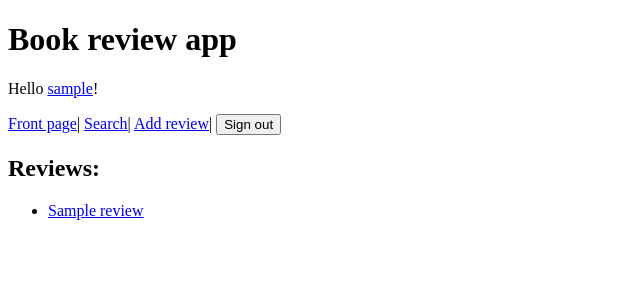
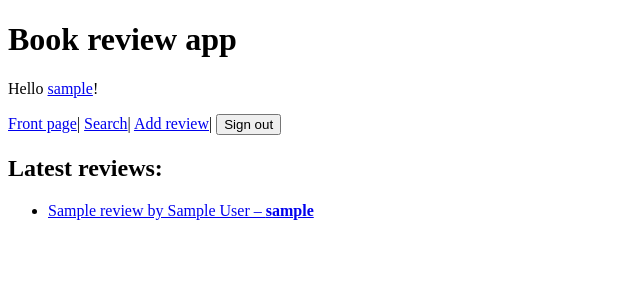
Before and after one commit to haikoj/kirja-arvostelut, a Flask app: template templates/index.html in a window 1280 px wide. Shown: the top 300 px of the page, without its empty margins (0-640 px from the left). Run offline with Flask 3, Linux system fonts and the light colour scheme; the visitor is signed in with stand-in values (Sample User, id 1); the template is opened without the code that fills it: most values are stand-ins (such as "Sample title", 1, 10 or a date in 2020).

Commit message:
Improve front page

```diff
--- a/reviews.py
+++ b/reviews.py
@@ -18,7 +18,10 @@ def add_comment(review_id, user_id, comment):
     db.execute(sql, [review_id, user_id, comment])
 
 def get_reviews():
-    sql = "SELECT id, title FROM reviews ORDER BY id DESC"
+    sql = """SELECT r.id, r.title, r.author, u.username
+            FROM reviews r
+            JOIN users u ON r.user_id = u.id
+            ORDER BY r.id DESC"""
 
     return db.query(sql)
 
--- a/templates/index.html
+++ b/templates/index.html
@@ -4,10 +4,11 @@
 
 {% block content %}
 
-    <h2>Reviews:</h2>
+    <h2>Latest reviews:</h2>
     <ul>
       {% for review in reviews %}
-        <li><a href="/review/{{ review.id }}">{{ review.title }}</a></li>
+        <li><a href="/review/{{ review.id }}">{{ review.title }} by {{ review.author }} –
+        <strong>{{ review.username }}</strong></a></li>
       {% endfor %}
     </ul>
 {% endblock %}
```
